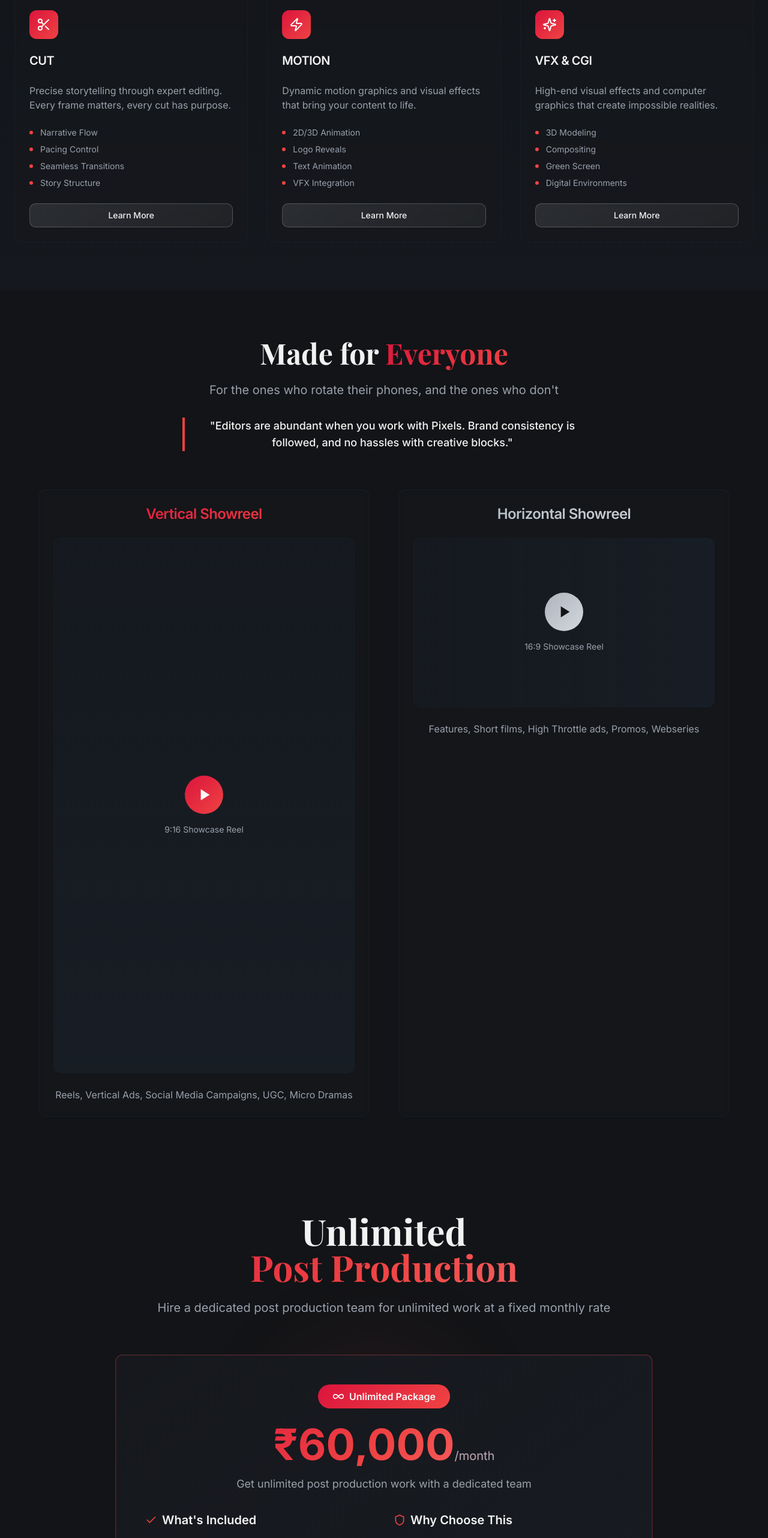
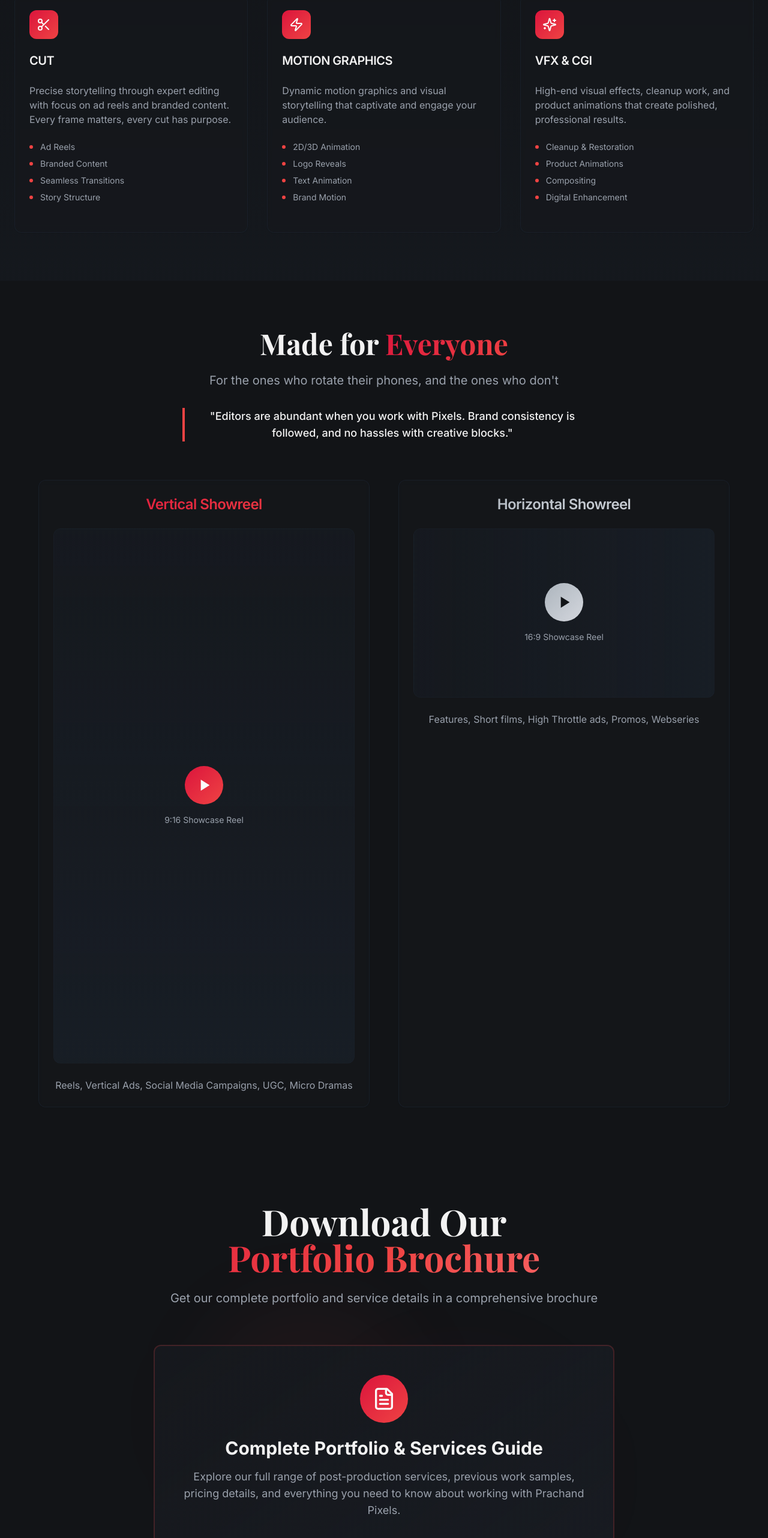
Before and after one commit to prachandai94/prachand-pix-studio, a React (Vite) app: page / in a window 1280 px wide. Shown: the part 1124-3688 px from the top of the page at 60% size. Built offline with nearby package versions, Linux system fonts and the light colour scheme.

Commit message:
Refactor: Remove unlimited work section
Remove the UnlimitedWorkSection component and its usage in Index.tsx, and create a new DownloadBrochureSection.

```diff
--- /dev/null
+++ b/src/components/DownloadBrochureSection.tsx
@@ -0,0 +1,80 @@
+import { Button } from "@/components/ui/enhanced-button"
+import { Card, CardContent } from "@/components/ui/card"
+import { Download, FileText, Star } from "lucide-react"
+
+const DownloadBrochureSection = () => {
+  return (
+    <section className="py-20 relative overflow-hidden">
+      {/* Background Elements */}
+      <div className="absolute inset-0">
+        <div className="absolute top-1/4 left-1/4 w-96 h-96 bg-primary/5 rounded-full blur-3xl"></div>
+        <div className="absolute bottom-1/4 right-1/4 w-96 h-96 bg-accent/5 rounded-full blur-3xl"></div>
+      </div>
+
+      <div className="container mx-auto px-6 relative z-10">
+        <div className="text-center mb-16">
+          <h2 className="text-4xl md:text-6xl font-playfair font-bold mb-6">
+            Download Our
+            <span className="block bg-gradient-hero bg-clip-text text-transparent">
+              Portfolio Brochure
+            </span>
+          </h2>
+          <p className="text-xl text-muted-foreground max-w-3xl mx-auto">
+            Get our complete portfolio and service details in a comprehensive brochure
+          </p>
+        </div>
+
+        <div className="max-w-3xl mx-auto">
+          <Card className="bg-gradient-to-br from-card/50 to-muted/20 backdrop-blur-md border-2 border-primary/20 hover:border-primary/40 transition-all duration-500 hover:shadow-red-glow">
+            <CardContent className="p-8 md:p-12 text-center">
+              <div className="inline-flex items-center justify-center w-20 h-20 bg-gradient-primary rounded-full mb-6">
+                <FileText className="w-10 h-10 text-primary-foreground" />
+              </div>
+
+              <h3 className="text-2xl md:text-3xl font-bold mb-4">
+                Complete Portfolio & Services Guide
+              </h3>
+
+              <p className="text-lg text-muted-foreground mb-8 max-w-2xl mx-auto">
+                Explore our full range of post-production services, previous work samples,
+                pricing details, and everything you need to know about working with Prachand Pixels.
+              </p>
+
+              <div className="grid md:grid-cols-3 gap-6 mb-8">
+                <div className="flex flex-col items-center">
+                  <div className="w-12 h-12 bg-primary/10 rounded-lg flex items-center justify-center mb-3">
+                    <Star className="w-6 h-6 text-primary" />
+                  </div>
+                  <span className="text-sm text-muted-foreground">Portfolio Showcase</span>
+                </div>
+                <div className="flex flex-col items-center">
+                  <div className="w-12 h-12 bg-primary/10 rounded-lg flex items-center justify-center mb-3">
+                    <FileText className="w-6 h-6 text-primary" />
+                  </div>
+                  <span className="text-sm text-muted-foreground">Service Details</span>
+                </div>
+                <div className="flex flex-col items-center">
+                  <div className="w-12 h-12 bg-primary/10 rounded-lg flex items-center justify-center mb-3">
+                    <Download className="w-6 h-6 text-primary" />
+                  </div>
+                  <span className="text-sm text-muted-foreground">Instant Download</span>
+                </div>
+              </div>
+
+              <Button variant="hero" size="xl" className="group">
+                <Download className="w-5 h-5 mr-2 group-hover:animate-bounce" />
+                Download Brochure
+              </Button>
+
+              <p className="text-sm text-muted-foreground mt-4">
+                PDF format • 5.2 MB • Updated December 2024
+              </p>
+            </CardContent>
+          </Card>
+        </div>
+      </div>
+    </section>
+  )
+}
+
+export default DownloadBrochureSection
--- a/src/components/ServicesSection.tsx
+++ b/src/components/ServicesSection.tsx
@@ -6,20 +6,20 @@ const services = [
   {
     icon: Scissors,
     title: "CUT",
-    description: "Precise storytelling through expert editing. Every frame matters, every cut has purpose.",
-    features: ["Narrative Flow", "Pacing Control", "Seamless Transitions", "Story Structure"]
+    description: "Precise storytelling through expert editing with focus on ad reels and branded content. Every frame matters, every cut has purpose.",
+    features: ["Ad Reels", "Branded Content", "Seamless Transitions", "Story Structure"]
   },
   {
     icon: Zap,
-    title: "MOTION",
-    description: "Dynamic motion graphics and visual effects that bring your content to life.",
-    features: ["2D/3D Animation", "Logo Reveals", "Text Animation", "VFX Integration"]
+    title: "MOTION GRAPHICS",
+    description: "Dynamic motion graphics and visual storytelling that captivate and engage your audience.",
+    features: ["2D/3D Animation", "Logo Reveals", "Text Animation", "Brand Motion"]
   },
   {
     icon: Sparkles,
     title: "VFX & CGI",
-    description: "High-end visual effects and computer graphics that create impossible realities.",
-    features: ["3D Modeling", "Compositing", "Green Screen", "Digital Environments"]
+    description: "High-end visual effects, cleanup work, and product animations that create polished, professional results.",
+    features: ["Cleanup & Restoration", "Product Animations", "Compositing", "Digital Enhancement"]
   }
 ]
 
@@ -65,9 +65,6 @@ const ServicesSection = () => {
                     </li>
                   ))}
                 </ul>
-                <Button variant="glass" className="w-full group-hover:variant-hero">
-                  Learn More
-                </Button>
               </CardContent>
             </Card>
           ))}
--- a/src/components/UnlimitedWorkSection.tsx
+++ /dev/null
@@ -1,109 +0,0 @@
-import { Button } from "@/components/ui/enhanced-button"
-import { Card, CardContent } from "@/components/ui/card"
-import { Check, Infinity, Clock, Shield } from "lucide-react"
-
-const UnlimitedWorkSection = () => {
-  return (
-    <section className="py-20 relative overflow-hidden">
-      {/* Background Elements */}
-      <div className="absolute inset-0">
-        <div className="absolute top-1/4 left-1/3 w-96 h-96 bg-primary/5 rounded-full blur-3xl"></div>
-        <div className="absolute bottom-1/4 right-1/3 w-96 h-96 bg-accent/5 rounded-full blur-3xl"></div>
-      </div>
-
-      <div className="container mx-auto px-6 relative z-10">
-        <div className="text-center mb-16">
-          <h2 className="text-4xl md:text-6xl font-playfair font-bold mb-6">
-            Unlimited
-            <span className="block bg-gradient-hero bg-clip-text text-transparent">
-              Post Production
-            </span>
-          </h2>
-          <p className="text-xl text-muted-foreground max-w-3xl mx-auto">
-            Hire a dedicated post production team for unlimited work at a fixed monthly rate
-          </p>
-        </div>
-
-        <div className="max-w-4xl mx-auto">
-          <Card className="bg-gradient-to-br from-card/50 to-muted/20 backdrop-blur-md border-2 border-primary/20 hover:border-primary/40 transition-all duration-500 hover:shadow-red-glow">
-            <CardContent className="p-8 md:p-12">
-              <div className="text-center mb-8">
-                <div className="inline-flex items-center space-x-2 bg-gradient-primary rounded-full px-6 py-2 mb-6">
-                  <Infinity className="w-5 h-5 text-primary-foreground" />
-                  <span className="text-primary-foreground font-semibold">Unlimited Package</span>
-                </div>
-
-                <div className="text-6xl md:text-7xl font-bold bg-gradient-hero bg-clip-text text-transparent mb-4">
-                  ₹60,000
-                  <span className="text-xl text-muted-foreground font-normal">/month</span>
-                </div>
-
-                <p className="text-lg text-muted-foreground mb-8">
-                  Get unlimited post production work with a dedicated team
-                </p>
-              </div>
-
-              <div className="grid md:grid-cols-2 gap-8 mb-10">
-                <div className="space-y-4">
-                  <h3 className="text-xl font-semibold mb-4 flex items-center">
-                    <Check className="w-5 h-5 text-primary mr-2" />
-                    What's Included
-                  </h3>
-                  <ul className="space-y-3">
-                    {[
-                      "Unlimited editing requests",
-                      "All post production services",
-                      "Dedicated project manager",
-                      "Priority support",
-                      "Fast turnaround times",
-                      "Revisions included"
-                    ].map((feature, index) => (
-                      <li key={index} className="flex items-center text-muted-foreground">
-                        <div className="w-2 h-2 bg-primary rounded-full mr-3"></div>
-                        {feature}
-                      </li>
-                    ))}
-                  </ul>
-                </div>
-
-                <div className="space-y-4">
-                  <h3 className="text-xl font-semibold mb-4 flex items-center">
-                    <Shield className="w-5 h-5 text-primary mr-2" />
-                    Why Choose This
-                  </h3>
-                  <ul className="space-y-3">
-                    {[
-                      "Predictable monthly costs",
-                      "No per-project negotiations",
-                      "Consistent quality standards",
-                      "Scalable team resources",
-                      "Brand consistency guaranteed",
-                      "No creative blocks"
-                    ].map((benefit, index) => (
-                      <li key={index} className="flex items-center text-muted-foreground">
-                        <div className="w-2 h-2 bg-accent rounded-full mr-3"></div>
-                        {benefit}
-                      </li>
-                    ))}
-                  </ul>
-                </div>
-              </div>
-
-              <div className="text-center">
-                <Button variant="hero" size="xl" className="group mb-4">
-                  <Clock className="w-5 h-5 mr-2 group-hover:animate-pulse" />
-                  Start Unlimited Plan
-                </Button>
-                <p className="text-sm text-muted-foreground">
-                  Cancel anytime • 7-day free trial available
-                </p>
-              </div>
-            </CardContent>
-          </Card>
-        </div>
-      </div>
-    </section>
-  )
-}
-
-export default UnlimitedWorkSection
--- a/src/pages/Index.tsx
+++ b/src/pages/Index.tsx
@@ -1,7 +1,7 @@
 import HeroSection from "@/components/HeroSection"
 import ServicesSection from "@/components/ServicesSection"
 import ShowcaseSection from "@/components/ShowcaseSection"
-import UnlimitedWorkSection from "@/components/UnlimitedWorkSection"
+import DownloadBrochureSection from "@/components/DownloadBrochureSection"
 import CTASection from "@/components/CTASection"
 
 const Index = () => {
@@ -10,7 +10,7 @@ const Index = () => {
       <HeroSection />
       <ServicesSection />
       <ShowcaseSection />
-      <UnlimitedWorkSection />
+      <DownloadBrochureSection />
       <CTASection />
     </div>
   );
```
